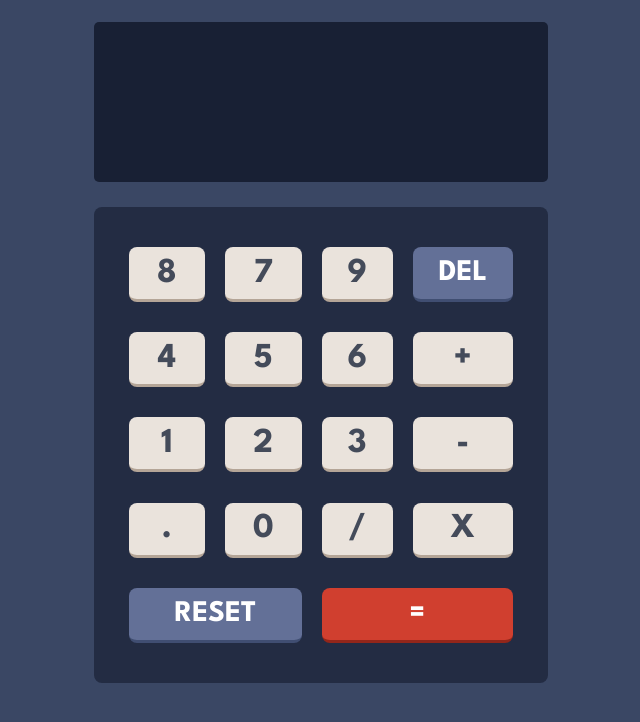
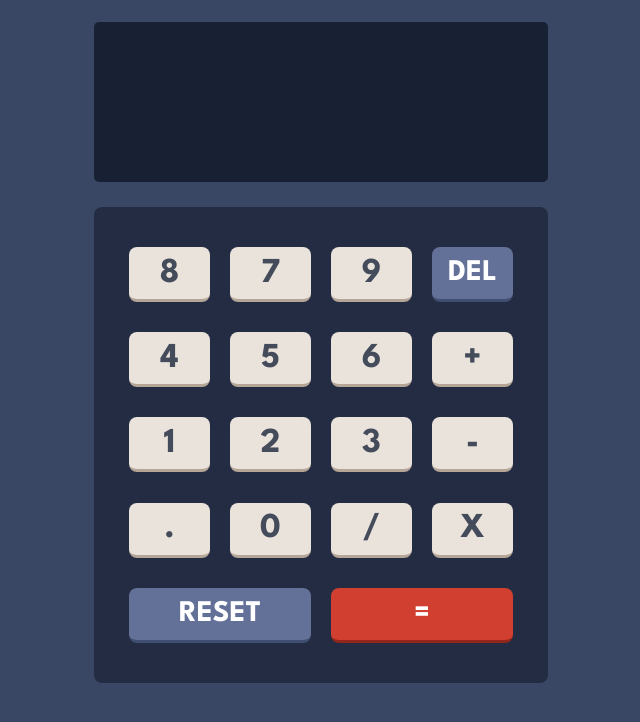
Before and after one commit to kadheryna/calc, a website built with Parcel: page src/index.html in a window 1280 px wide. Shown: the part 90-812 px from the top of the page, without its empty margins (319-959 px from the left). Built offline with nearby package versions, Linux system fonts and the light colour scheme.

Commit message:
Change grid template columns

```diff
--- a/src/Styles/buttons.scss
+++ b/src/Styles/buttons.scss
@@ -7,7 +7,7 @@ button {
 .calculatorButtons {
 	background: $firstCalcBackground;
 	display: grid;
-	grid-template-columns: repeat(auto-fit, minmax(4, 1fr));
+	grid-template-columns: repeat(4, 1fr);
 	justify-items: stretch;
 	align-items: center;
 	border-radius: 8px;
@@ -46,6 +46,7 @@ button {
 		height: 55px;
 	}
 
+
 	.clear {
 		grid-column-start: 1;
 		grid-column-end: 3;
```
